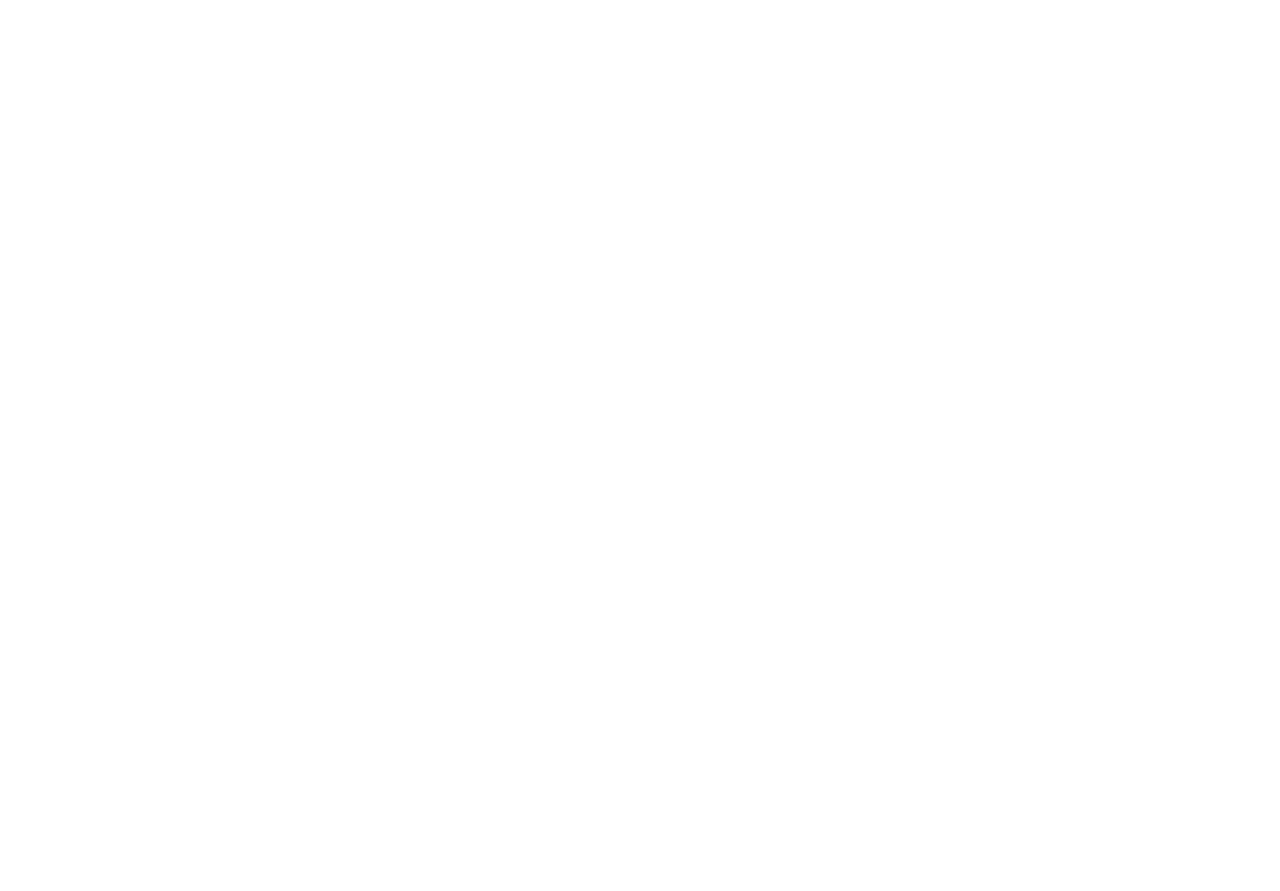
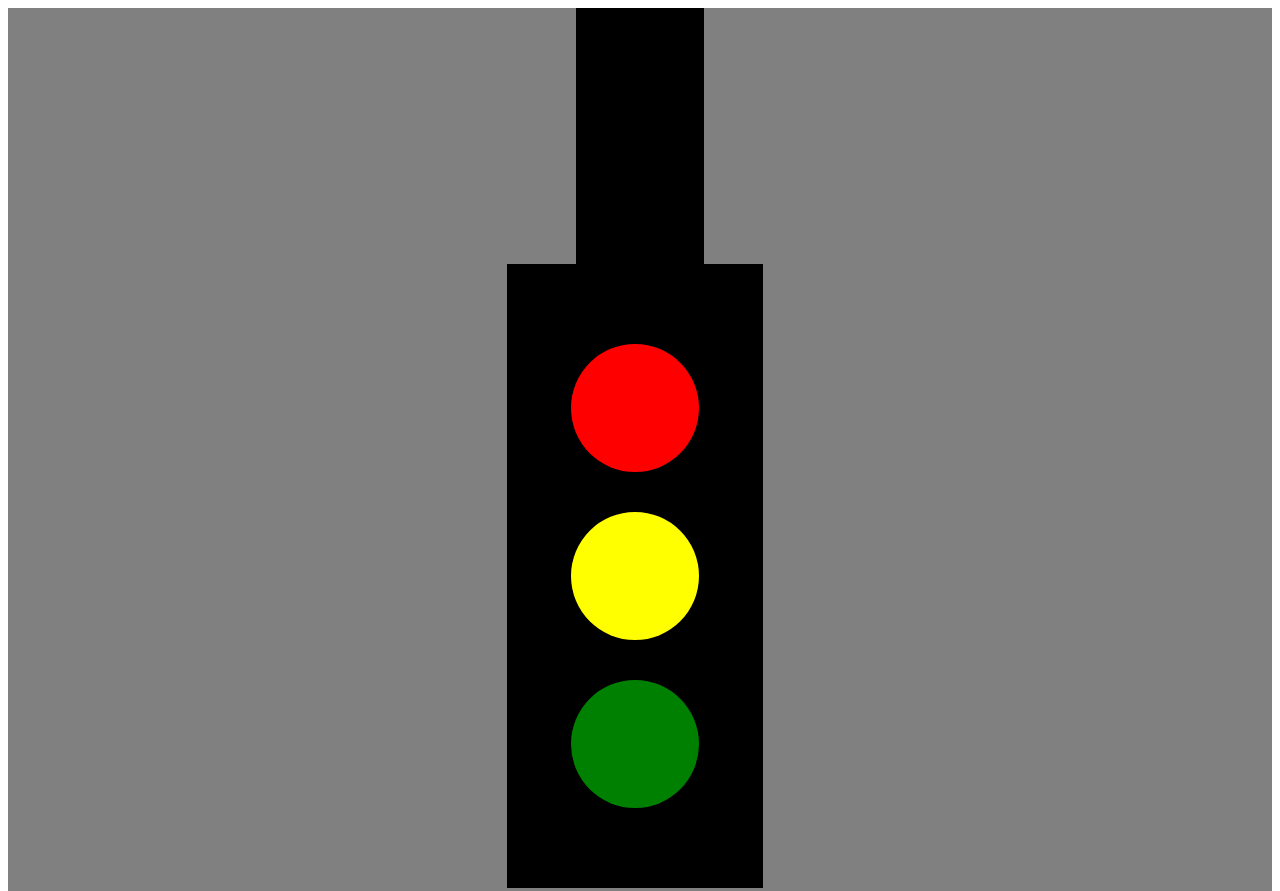
Before and after one commit to Madison-Abegglen/stoplight, a plain HTML site: page index.html in a window 1280 px wide. Shown: the top 891 px of the page. Before the commit the page ends 800 px from the top, so only its background shows below. Drawn offline with Linux system fonts and the light colour scheme.

Commit message:
send iiiiit

```diff
--- a/index.html
+++ b/index.html
@@ -1,12 +1,24 @@
 <!DOCTYPE html>
 <html lang="en">
+
 <head>
     <meta charset="UTF-8">
     <meta name="viewport" content="width=device-width, initial-scale=1.0">
     <meta http-equiv="X-UA-Compatible" content="ie=edge">
-    <title>Document</title>
+    <title>Flashy Light Box</title>
+    <link rel="stylesheet" href="style.css">
 </head>
+
 <body>
+    <div class="background">
 
+        <div class="post"></div>
+        <div class="stoplight">
+            <div class="red light"></div>
+            <div class="yellow light"></div>
+            <div class="green light"></div>
+        </div>
+    </div>
 </body>
+
 </html>
--- a/style.css
+++ b/style.css
@@ -0,0 +1,50 @@
+.background {
+    background-color: grey;
+    height: 200vh;
+}
+
+.post {
+    width: 10vw;
+    height: 20vw;
+    background-color: black;
+    margin: auto;
+}
+
+.stoplight {
+    background-color: black;
+    margin: auto;
+    display: inline-block;
+    margin-left: 39vw;
+    padding: 5vh 5vw;
+}
+
+.light {
+    height: 10vw;
+    width: 10vw;
+    border-radius: 50%;
+    margin: 5vh auto;
+}
+
+.red {
+    background-color: red;
+}
+.red:hover {
+    background-color: red;
+    box-shadow: 0px 0px 30px red;
+}
+
+.yellow {
+    background-color: yellow;
+}
+.yellow:hover {
+    background-color: yellow;
+    box-shadow: 0px 0px 30px yellow;
+}
+
+.green {
+    background-color: green;
+}
+.green:hover {
+    background-color: green;
+    box-shadow: 0px 0px 30px green;
+}
```
